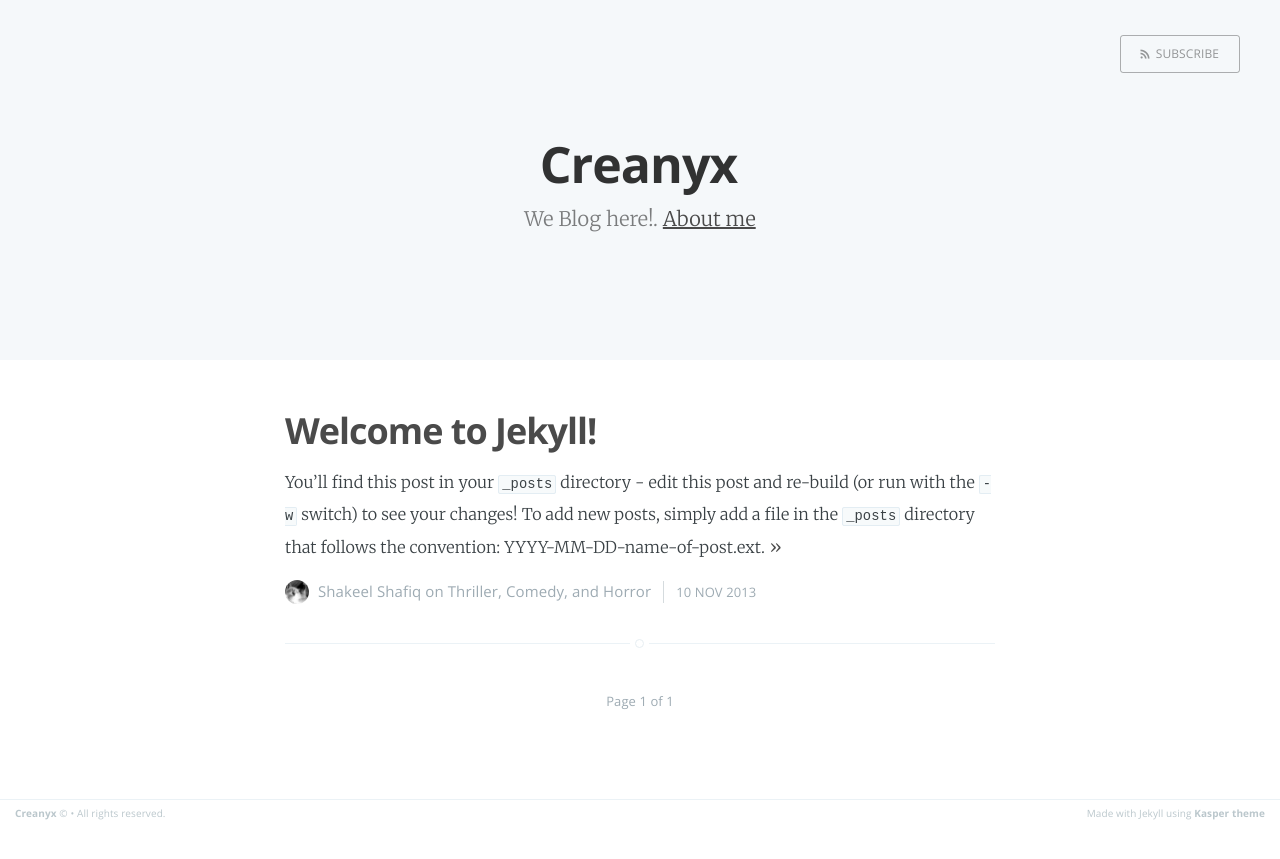
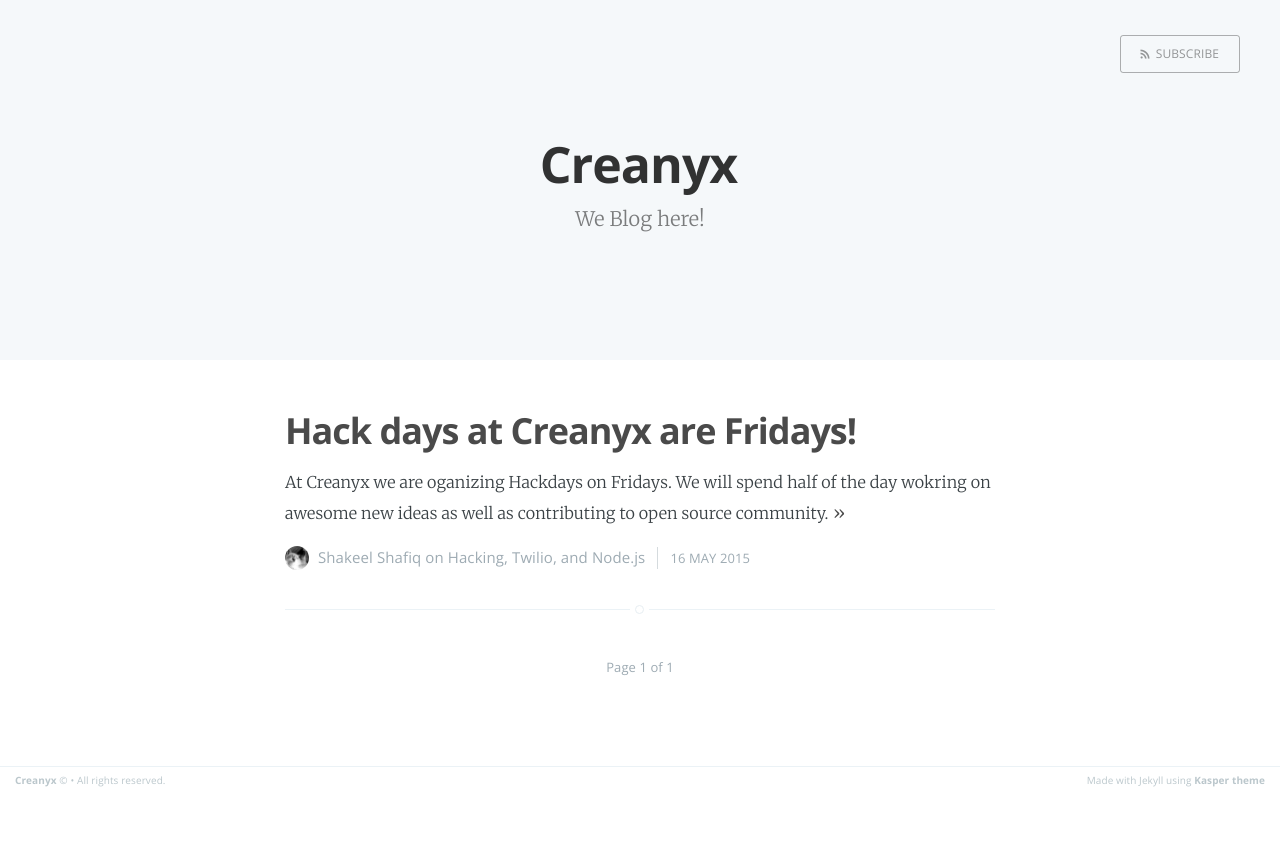
Before and after one commit to creanyx/creanyx.github.io, a Jekyll site: the page built from index.html, in a window 1280 px wide. Shown: the top 859 px of the page. Built offline with Jekyll 4.4.1, drawn with Linux system fonts in a browser that asks for light colours; Markdown is read by kramdown in place of the engine named in the settings; the list of posts is cut into pages by our own code.

Commit message:
15th may hack day

```diff
--- a/_config.yml
+++ b/_config.yml
@@ -13,3 +13,4 @@ google_analytics: 'UA-XXXXXXXX-X'
 # Details for the RSS feed generator
 url:            'http://creanyx.github.io'
 author:         'Shakeel Shafiq'
+authorDescription:         'Shakeel Shafiq'
--- a/_layouts/post.html
+++ b/_layouts/post.html
@@ -72,7 +72,7 @@ post_class: post-template
                     <h4> {{ site.author }} </h4>
                     <!-- Author Bio -->
                     <p>
-                        Here goes the author description. You might want to place some links too in here
+                        Shakeel is an Open Source Developer and he writes about Startups and Technology. He is also acting as Partner Development at Creanxy.
                     </p>
                 </section>
             {% endif %}
--- a/_posts/2013-11-10-welcome-to-jekyll.markdown
+++ /dev/null
@@ -1,24 +0,0 @@
----
-layout: post
-title:  "Welcome to Jekyll!"
-date:   2013-11-10 10:18:00
-categories: Thriller Comedy Horror
----
-
-You'll find this post in your `_posts` directory - edit this post and re-build (or run with the `-w` switch) to see your changes!
-To add new posts, simply add a file in the `_posts` directory that follows the convention: YYYY-MM-DD-name-of-post.ext.
-
-Jekyll also offers powerful support for code snippets:
-
-{% highlight ruby %}
-def print_hi(name)
-  puts "Hi, #{name}"
-end
-print_hi('Tom')
-#=> prints 'Hi, Tom' to STDOUT.
-{% endhighlight %}
-
-Check out the [Jekyll docs][jekyll] for more info on how to get the most out of Jekyll. File all bugs/feature requests at [Jekyll's GitHub repo][jekyll-gh].
-
-[jekyll-gh]: https://github.com/mojombo/jekyll
-[jekyll]:    http://jekyllrb.com
--- /dev/null
+++ b/_posts/2015-05-16-friday-hack-day.markdown
@@ -0,0 +1,27 @@
+---
+layout: post
+title:  "Hack days at Creanyx are Fridays!"
+date:   2015-05-16 10:18:00
+categories: Hacking Twilio Node.js
+---
+
+At Creanyx we are oganizing Hackdays on Fridays. We will spend half of the day wokring on awesome new ideas as well as contributing to open source community.
+
+This Friday we worked to solve a paticular problem that I faced once I went for Hiking. Here in Islamabad where we go for hike, we have a bad reception for 3G and a common problem to get in connection with new hiking group members is the need to share contact numbers.
+
+Here is the scenario: I went for hiking and I meet 5-6 new hiking members and we want to share contact numbers with each other, one solution is that I visit each member and collect the number and every other member has to do same. This can be good for small numbers but it can go wild if members are greater in number.
+
+There is an obvious solution that we can get in contact with each other and that is to use an online group like facebook group, but lets suppose no one is on facebook :P (obviously that is an assumtion) so for that case we all need to share each other's contact number with each other.
+
+We solved this using Twilio and here is the breakdown of how it works:
+
+* One of the group member sends a request to a twilio number with a paticulat text saying "list".
+* Twilio number sends back a randomly generated identifier with text saying "Ask your group to send me <id> in message body with in 5mins."
+* Every member sends that id to the twilio number and that's all.
+* After 5 minutes each member who opted in will recieve a text message which includes the numbers of each member.
+
+Here is the screen shot in action.
+
+That was fun working out. We have also introduced a space at Creanyx calling it RELAX.JS which basically says relax and write Javascript.
+
+You can find out the source code of our hack at [Github](https://github.com/creanyx/groupSMS).
--- a/index.html
+++ b/index.html
@@ -18,8 +18,8 @@ about: 'about.html'
         <div class="main-header-content inner">
             <h1 class="page-title">{{ site.name }}</h1>
             <h2 class="page-description">
-                {% if site.description %} {{ site.description }}. {% endif %}
-                {% if page.about %} <a href='{{ site.baseurl }}{{ page.about }}'> About me </a> {% endif %}
+                {% if site.description %} {{ site.description }} {% endif %}
+                {% if page.about %} <a href='{{ site.baseurl }}{{ page.about }}'></a> {% endif %}
             </h2>
         </div>
     </div>
```
